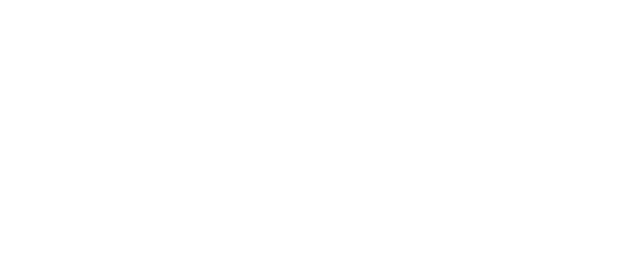
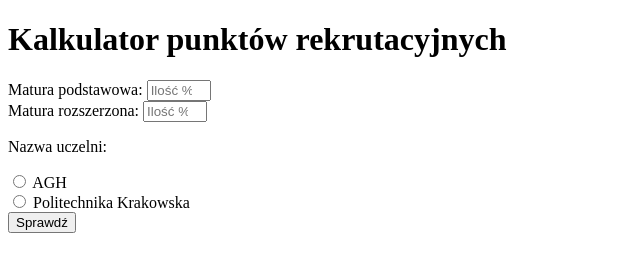
Before and after one commit to kploskonka/Kalkulator-Punktow-Rekrutacyjnych, a plain HTML site: page index.html in a window 1280 px wide. Shown: the whole page, without its empty margins (0-640 px from the left). Drawn offline with Linux system fonts and the light colour scheme.

Commit message:
Create index.html

```diff
--- a/index.html
+++ b/index.html
@@ -1,10 +1,40 @@
 <!DOCTYPE html>
-<html lang="en">
+<html lang="pl">
 <head>
     <meta charset="UTF-8">
-    <title>Title</title>
+    <title>Kalkulator punktów rekrutacyjnych</title>
+    <meta name="viewport" content="width=device-width, initial-scale=1.0">
 </head>
 <body>
+    <div class="container">
 
+        <h1 class="title">Kalkulator punktów rekrutacyjnych</h1>
+
+        <form method="get" class="pointsForm" name="pointsForm">
+            <div class="pointsForm__inputGroup">
+                <label for="punktyMaturaPodstawowa">Matura podstawowa: </label>
+                <input type="number" class="pointsForm__input" id="punktyMaturaPodstawowa" name="punktyMaturaPodstawowa" value="punktyMaturaPodstawowa" min="0" max="100" placeholder="Ilość %" required>
+            </div>
+
+            <div class="pointsForm__inputGroup">
+                <label for="punktyMaturaPodstawowa">Matura rozszerzona: </label>
+                <input type="number" class="pointsForm__input" id="punktyMaturaRozszerzona" name="punktyMaturaRozszerzona" value="punktyMaturaRozszerzona" min="0" max="100" placeholder="Ilość %">
+            </div>
+
+            <div class="pointsForm__inputGroup">
+                <p class="pointsForm__universityName">Nazwa uczelni:</p>
+                <div class="inputGroup__radioButton">
+                    <input type="radio" id="agh" class="radioButton__input pointsForm__input" value="agh" name="university">
+                    <label for="agh">AGH</label>
+                </div>
+                <div class="inputGroup__radioButton">
+                    <input type="radio" id="politechnika" class="radioButton__input pointsForm__input" value="pk" name="university">
+                    <label for="politechnika">Politechnika Krakowska</label>
+                </div>
+            </div>
+
+            <button type="submit" class="pointsForm__button">Sprawdź</button>
+        </form>
+    </div>
 </body>
 </html>
```
